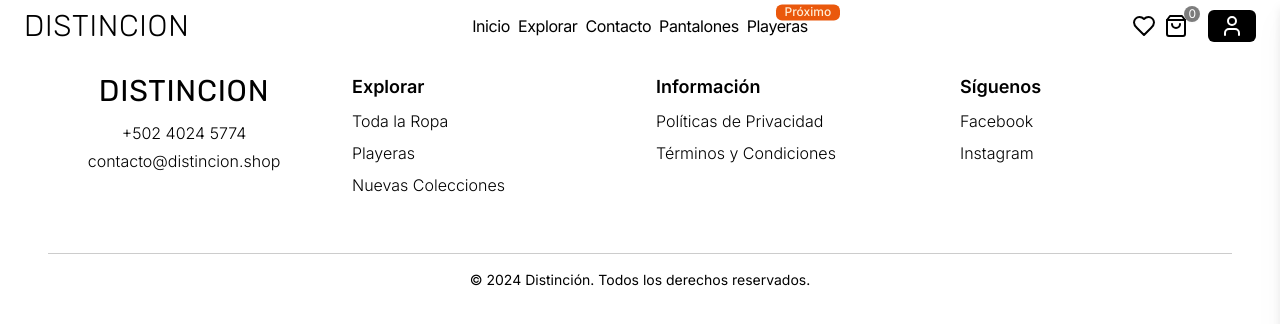
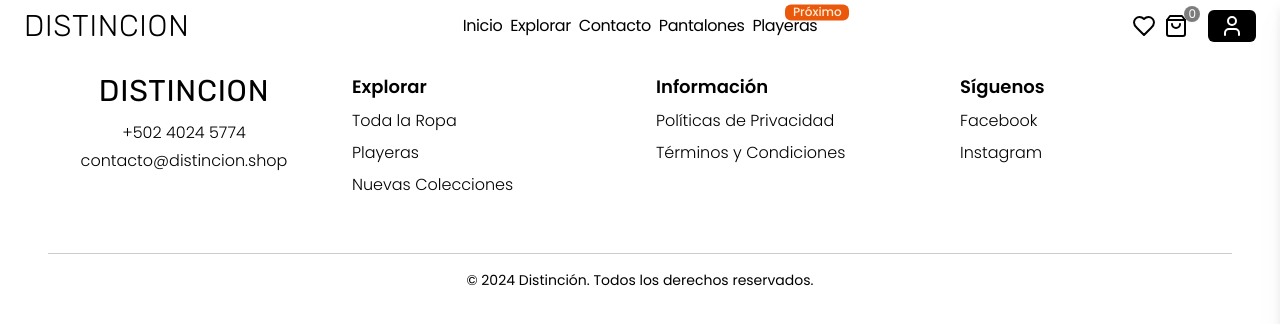
Before and after one commit to hayyrs66/distincion-ecommerce, a Next.js app: page /compra in a window 1280 px wide. Shown: the top 324 px of the page. Built offline with nearby package versions, Linux system fonts and the light colour scheme.

Commit message:
Update font in layout to Poppins and specify weight options

```diff
--- a/src/app/layout.js
+++ b/src/app/layout.js
@@ -3,11 +3,12 @@
 import { CartProvider } from "./context/CartProvider";
 import { Toaster } from "../components/ui/toaster";
 import Footer from "./components/Footer";
-import { Inter } from "next/font/google";
+import { Poppins } from "next/font/google";
 
-const inter = Inter({
+const inter = Poppins({
   subsets: ["latin"],
   display: "swap",
+  weight: ["100", "200", "300", "400", "500", "600", "700", "800", "900"],
 });
 
 export const metadata = {
```
